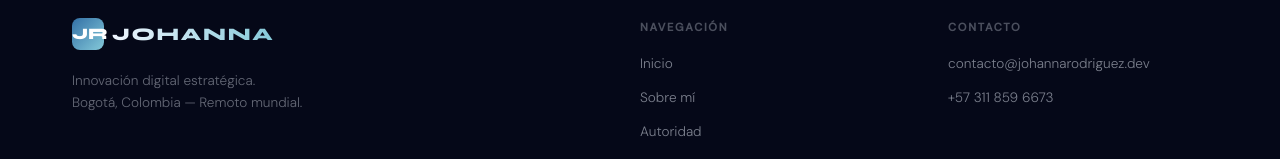
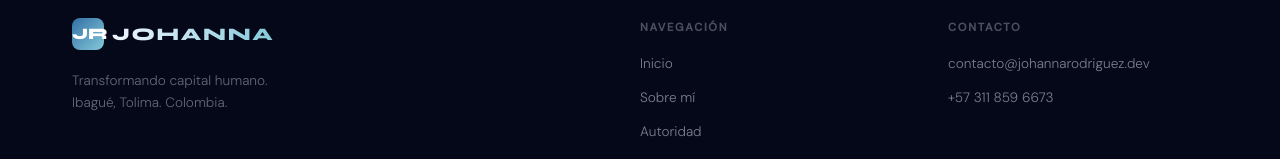
Before and after one commit to Joha-Rodriguez/lading-page, a React (Vite) app in the folder landing/: page / in a window 1280 px wide. Shown: the part 7420-7579 px from the top of the page. Built offline with nearby package versions, Linux system fonts and the light colour scheme.

Commit message:
feat: update tagline and location in Footer

```diff
--- a/landing/src/components/Footer/Footer.tsx
+++ b/landing/src/components/Footer/Footer.tsx
@@ -13,9 +13,9 @@ export default function Footer() {
               <span className={styles.logoText}>JOHANNA</span>
             </div>
             <p className={styles.tagline}>
-              Innovación digital estratégica.
+              Transformando capital humano.
               <br />
-              Bogotá, Colombia — Remoto mundial.
+              Ibagué, Tolima. Colombia.
             </p>
           </div>
           <nav className={styles.nav}>
```
